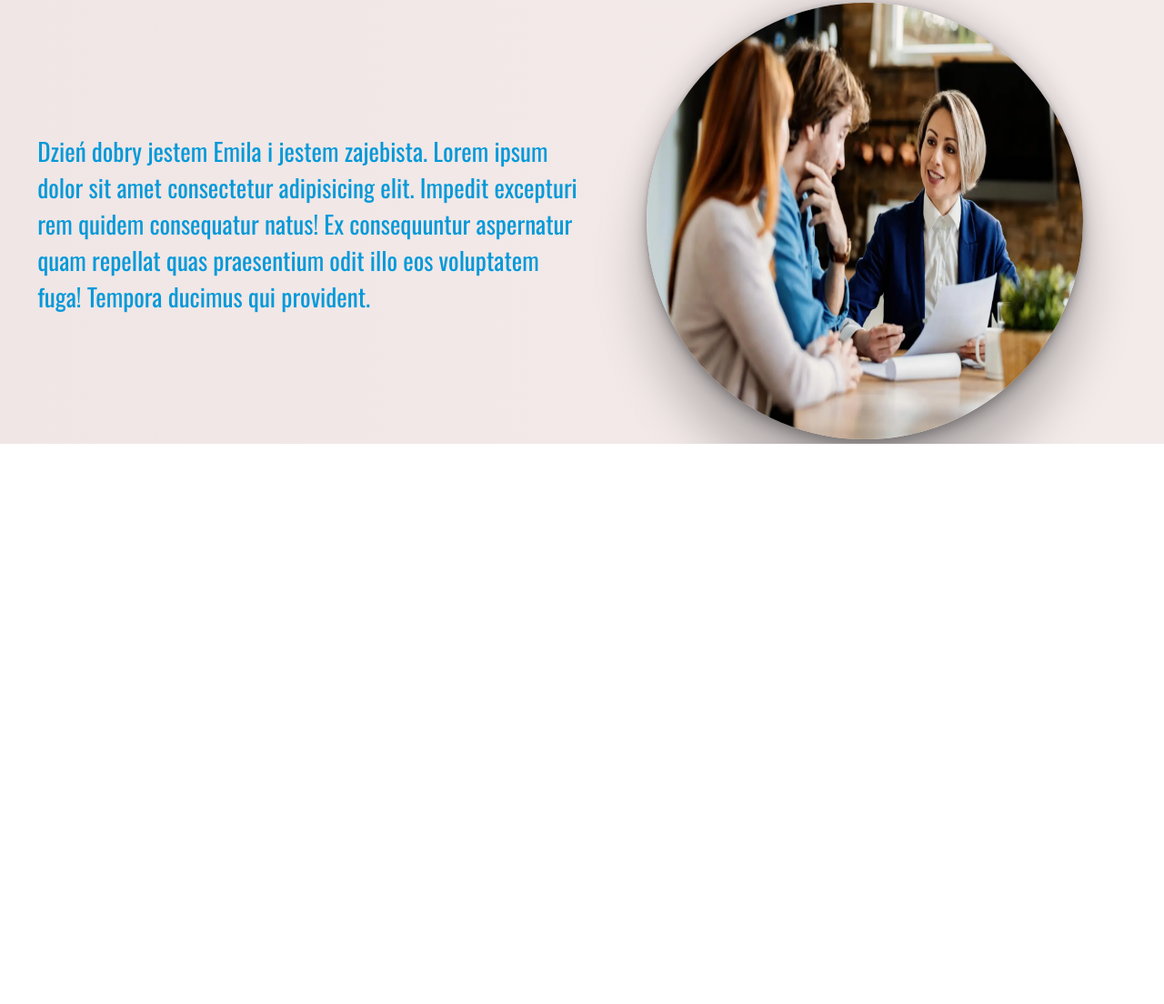
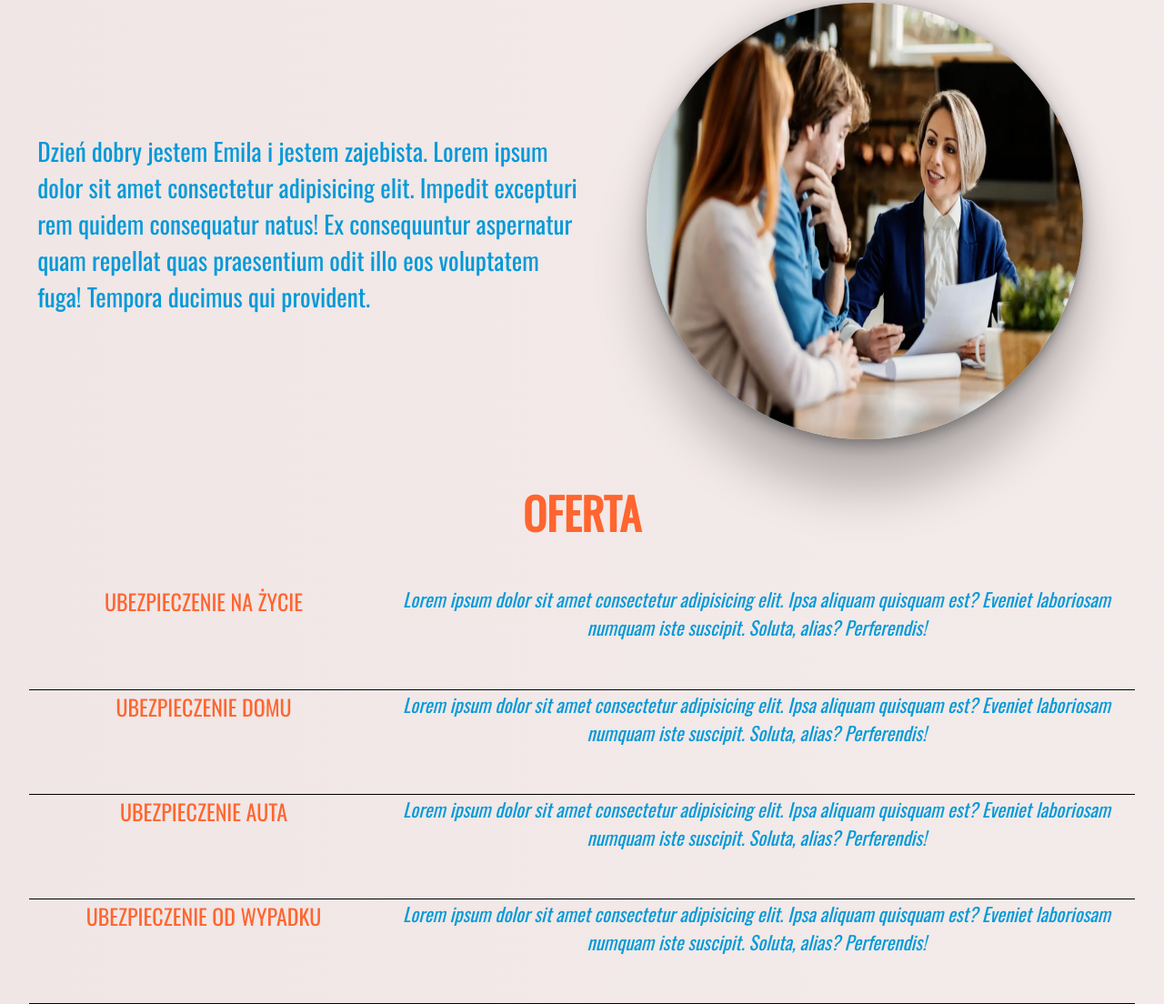
Before and after one commit to anyd007/Insurance, a plain HTML site: page index.html in a window 1280 px wide. Shown: the part 480-1584 px from the top of the page at 91% size. Before the commit the page ends 968 px from the top, so only its background shows below. Drawn offline with nearby package versions, Linux system fonts and the light colour scheme.

Commit message:
added offer section and scoll effect with AOL library

```diff
--- a/dist/css/main.css
+++ b/dist/css/main.css
@@ -115,6 +115,9 @@
     width: 360px;
     height: 360px;
   }
+  main .offer {
+    grid-auto-rows: 13vw;
+  }
 }
 @media (max-width: 768px) {
   .menu-btn {
@@ -183,6 +186,15 @@
     width: 300px;
     height: 300px;
   }
+  main .offer__title {
+    font-size: 2rem;
+  }
+  main .offer__name--text {
+    font-size: 1.2rem;
+  }
+  main .offer__detals--text {
+    font-size: 1rem;
+  }
 }
 @media (max-width: 600px) {
   .title .title__main {
@@ -193,6 +205,17 @@
     margin: 0 auto;
     grid-template-columns: 1fr;
     padding-top: 5vw;
+  }
+  main .offer {
+    grid-template-columns: 1fr;
+    grid-auto-rows: 3rem;
+  }
+  main .offer__title {
+    grid-column: auto;
+  }
+  main .offer__name {
+    border-bottom: none;
+    margin-top: 1rem;
   }
 }
 .nav-menu__item:nth-child(1) {
@@ -246,6 +269,35 @@
   font-size: 1.7rem;
 }
 
+.offer {
+  text-align: center;
+  margin: 0 auto;
+  width: 95%;
+  padding-top: 5vh;
+  display: grid;
+  grid-template-columns: 30vw 1fr;
+  grid-auto-rows: 9vw;
+}
+.offer__title {
+  font-size: 3rem;
+  color: #ff652f;
+  grid-column: 1/span 2;
+}
+.offer__name {
+  border-bottom: 1px solid black;
+}
+.offer__name--text {
+  color: #ff652f;
+  font-size: 1.5rem;
+}
+.offer__detals {
+  border-bottom: 1px solid black;
+}
+.offer__detals--text {
+  font-size: 1.3rem;
+  font-style: italic;
+}
+
 * {
   box-sizing: border-box;
   padding: 0%;
--- a/dist/js/main.js
+++ b/dist/js/main.js
@@ -1 +1,3 @@
 import './menu.js'
+
+AOS.init();
--- /dev/null
+++ b/dist/scss/_offer.scss
@@ -0,0 +1,33 @@
+@import './config';
+
+.offer{
+    text-align: center;
+    margin: 0 auto;
+    width: 95%;
+    padding-top: 5vh;
+    display: grid;
+    grid-template-columns: 30vw 1fr;
+    grid-auto-rows: 9vw;
+
+    &__title{
+        font-size: 3rem;
+        color: $secendery-color;
+        grid-column: 1 / span 2;
+    }
+
+    &__name{
+        border-bottom: 1px solid black;
+        &--text{
+            color: $secendery-color;
+            font-size: 1.5rem;
+        }
+    }
+
+    &__detals{
+        border-bottom: 1px solid black;
+        &--text{
+            font-size: 1.3rem;
+            font-style: italic;
+        }
+    }
+}
--- a/dist/scss/main.scss
+++ b/dist/scss/main.scss
@@ -1,4 +1,4 @@
-@import './config', './menu', './responsive', './title', './about';
+@import './config', './menu', './responsive', './title', './about', './offer';
 
 *{
     box-sizing: border-box;
--- a/index.html
+++ b/index.html
@@ -22,6 +22,7 @@
 
     <title>Ubezpieczenia</title>
     <link rel="stylesheet" href="./dist/css/main.css">
+    <link rel="stylesheet" href="https://unpkg.com/aos@next/dist/aos.css" />
 </head>
 <body>
     <header>
@@ -52,12 +53,12 @@
     </header>
 
     <main>
-        <section class="title">
+        <section data-aos="fade-in" data-aos-delay="50" class="title">
             <h1 class="title__main">UBEZPIECZENIA
                 <br /><span class="title__main--name">Emila Nawrocka</span>
             </h1>
         </section>
-        <section class="about">
+        <section class="about" data-aos="fade-in" data-aos-delay="80" >
             <div class="about__info">
                 <p class="about__info--text">Dzień dobry jestem Emila i jestem zajebista.
                     Lorem ipsum dolor sit amet consectetur adipisicing elit. Impedit
@@ -69,9 +70,57 @@
                 <img class="about__photo--img" src="./images/zdjecie_agenta.webp" alt="zdjęcie agenta">
             </div>
         </section>
+
+        <section class="offer">
+            <h2 class="offer__title" data-aos="slide-up">OFERTA</h2>
+            <div class="offer__name" data-aos="slide-up">
+                <p class="offer__name--text">UBEZPIECZENIE NA ŻYCIE</p>
+            </div>
+            <div class="offer__detals" data-aos="slide-up">
+                <p class="offer__detals--text">
+                    Lorem ipsum dolor sit amet consectetur adipisicing elit.
+                    Ipsa aliquam quisquam est? Eveniet laboriosam numquam iste suscipit.
+                    Soluta, alias? Perferendis!
+                </p>
+            </div>
+            <div class="offer__name" data-aos="slide-up">
+                <p class="offer__name--text">UBEZPIECZENIE DOMU</p>
+            </div>
+            <div class="offer__detals" data-aos="slide-up">
+                <p class="offer__detals--text">
+                    Lorem ipsum dolor sit amet consectetur adipisicing elit.
+                    Ipsa aliquam quisquam est? Eveniet laboriosam numquam iste suscipit.
+                    Soluta, alias? Perferendis!
+                </p>
+            </div>
+            <div class="offer__name" data-aos="slide-up">
+                <p class="offer__name--text">UBEZPIECZENIE AUTA</p>
+            </div>
+            <div class="offer__detals" data-aos="slide-up">
+                <p class="offer__detals--text">
+                    Lorem ipsum dolor sit amet consectetur adipisicing elit.
+                    Ipsa aliquam quisquam est? Eveniet laboriosam numquam iste suscipit.
+                    Soluta, alias? Perferendis!
+                </p>
+            </div>
+            <div class="offer__name" data-aos="slide-up">
+                <p class="offer__name--text">UBEZPIECZENIE OD WYPADKU</p>
+            </div>
+            <div class="offer__detals" data-aos="slide-up">
+                <p class="offer__detals--text">
+                    Lorem ipsum dolor sit amet consectetur adipisicing elit.
+                    Ipsa aliquam quisquam est? Eveniet laboriosam numquam iste suscipit.
+                    Soluta, alias? Perferendis!
+                </p>
+            </div>
+        </section>
     </main>
 
     <footer></footer>
 <script type="module" src="./dist/js/main.js"></script>
+<script src="https://unpkg.com/aos@next/dist/aos.js"></script>
+<script>
+    AOS.init();
+  </script>
 </body>
 </html>
```
Also changed, not shown: dist/scss/_responsive.scss (+37 -0 lines), 1 other file.
